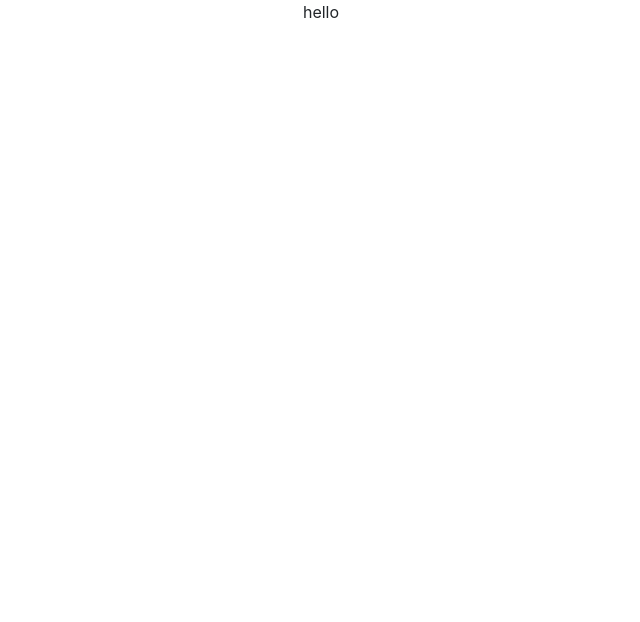
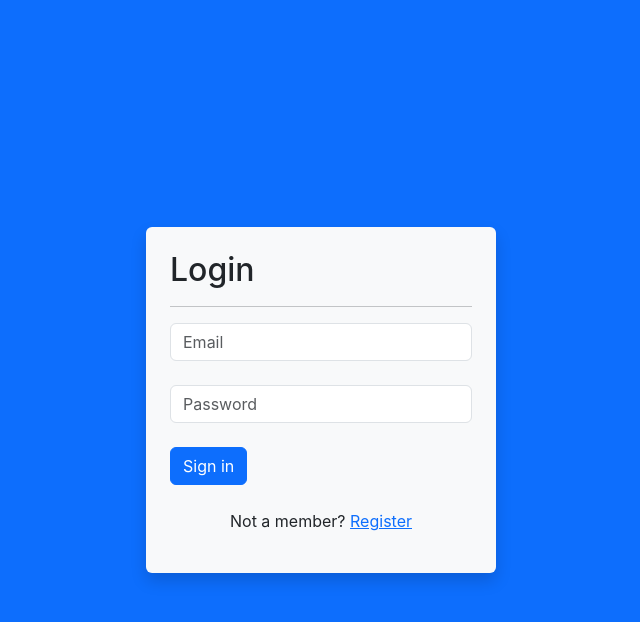
Before and after one commit to Harshul02/Quiz-App, a React (Create React App) app in the folder client/: page / in a window 1280 px wide. Shown: the top 622 px of the page, without its empty margins (319-959 px from the left). Built offline with nearby package versions, Linux system fonts and the light colour scheme.

Commit message:
Added Login Page

```diff
--- a/client/package.json
+++ b/client/package.json
@@ -6,8 +6,10 @@
     "@testing-library/jest-dom": "^5.16.5",
     "@testing-library/react": "^13.4.0",
     "@testing-library/user-event": "^13.5.0",
+    "axios": "^1.4.0",
     "react": "^18.2.0",
     "react-dom": "^18.2.0",
+    "react-router-dom": "^6.14.1",
     "react-scripts": "5.0.1",
     "web-vitals": "^2.1.4"
   },
--- a/client/src/App.js
+++ b/client/src/App.js
@@ -1,10 +1,15 @@
 import './App.css';
+import { BrowserRouter, Routes, Route } from 'react-router-dom';
+import Login from './pages/Login';
+
 
 function App() {
   return (
-    <div className="App">
-      hello
-    </div>
+    <BrowserRouter>
+      <Routes>
+        <Route exact path='/' element={<Login />} />
+      </Routes>
+    </BrowserRouter>
   );
 }
 
--- /dev/null
+++ b/client/src/pages/Login.jsx
@@ -0,0 +1,38 @@
+import React from "react";
+import { useNavigate, Link } from "react-router-dom";
+
+function Login() {
+  const navigate = useNavigate();
+
+  const onFinish = () => {
+    // Handle form submission
+  };
+
+  return (
+    <div className="d-flex justify-content-center align-items-center bg-primary" style={{ height: "100vh" }}>
+      <form onSubmit={onFinish} style={{ width: "350px" }} className="p-4 bg-light rounded shadow">
+      <h2 className="">Login</h2>
+      <hr />
+        <div className="form-outline mb-4">
+          <input type="email" id="form2Example1" className="form-control" placeholder="Email"/>
+        </div>
+
+        <div className="form-outline mb-4">
+          <input type="password" id="form2Example2" className="form-control" placeholder="Password"/>
+        </div>
+
+        <button type="submit" className="btn btn-primary btn-block mb-4">
+          Sign in
+        </button>
+
+        <div className="text-center">
+          <p>
+            Not a member? <Link to="/register">Register</Link>
+          </p>
+        </div>
+      </form>
+    </div>
+  );
+}
+
+export default Login;
```
Also changed, not shown: 1 other file (tests, documents, lock files or other folders).
